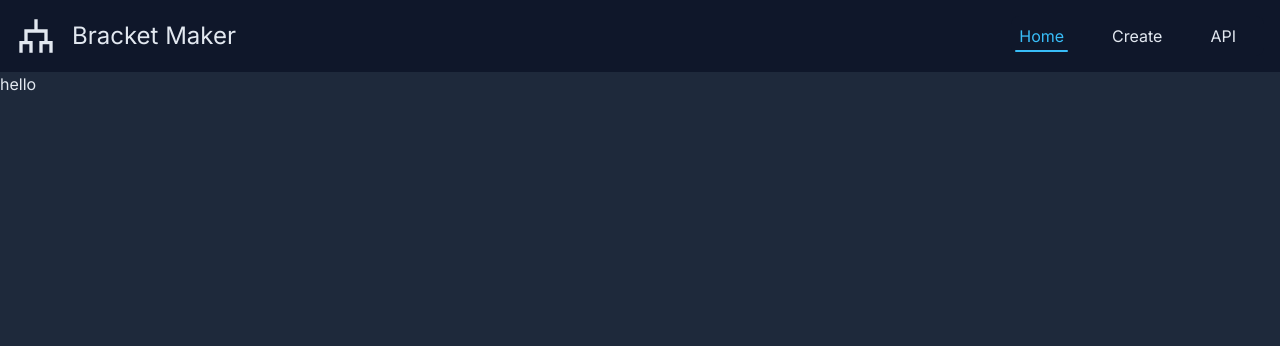
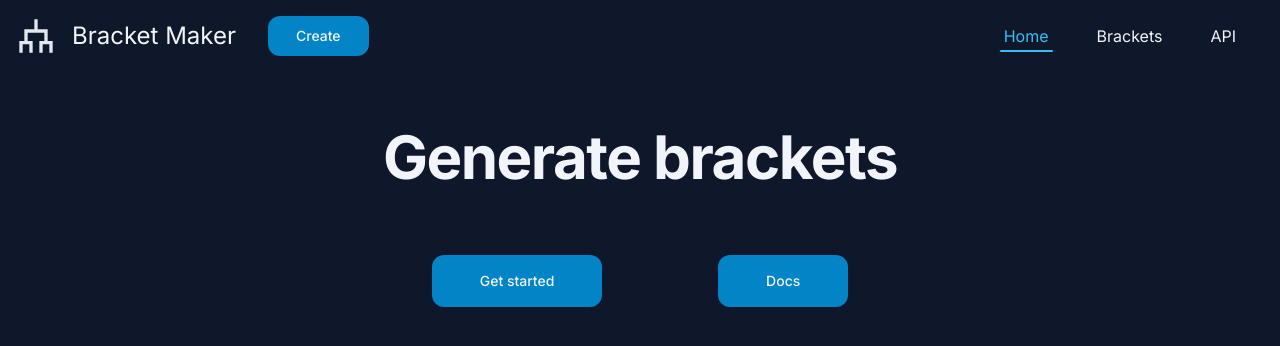
Before and after one commit to ssy38/tournament, a Next.js app in the folder frontend/: page / in a window 1280 px wide. Shown: the top 346 px of the page. Built offline with nearby package versions, Linux system fonts and the light colour scheme.

Commit message:
basic bracket display

```diff
--- /dev/null
+++ b/frontend/src/app/brackets/[id]/BracketView.js
@@ -0,0 +1,42 @@
+export default function BracketView(props) {
+    const bracket = props.bracket
+    const matches = bracket.matches
+    const height = 5000
+    return <><div className="max-h-full max-w-full overflow-x-scroll flex flex-nowrap flex-row">
+        <RoundGroup height={height} round={16}></RoundGroup>
+        <RoundGroup height={height} round={8}></RoundGroup>
+        <RoundGroup height={height} round={4}></RoundGroup>
+        <RoundGroup height={height} round={2}></RoundGroup>
+    </div>
+    </>
+}
+
+export function RoundGroup({round}) {
+    return <div className="inline-flex flex-col justify-around align-middle">
+        {[...Array(round/2)].map((_, i) =>
+            <MatchBlock key={i} round={round}></MatchBlock>
+        )}
+    </div>
+}
+
+export function MatchBlock({round}) {
+    //const height = Math.floor(256 / parseInt(round))
+    //console.log(height)
+
+    return <div style={{height:100/round+'%'}} className={`block  border-white border-r-2 border-y-2 bg-transparent w-20 b-0`}>0</div>
+}
+
+
+        /*<div id="b4" className="inline-flex flex-col justify-around align-middle h-64">
+            <MatchBlock text="8"></MatchBlock>
+            <MatchBlock text="8"></MatchBlock>
+            <MatchBlock text="8"></MatchBlock>
+            <MatchBlock text="8"></MatchBlock>
+        </div>
+        <div id="b4" className="inline-flex flex-col justify-around align-middle h-64">
+            <MatchBlock text="4"></MatchBlock>
+            <MatchBlock text="4"></MatchBlock>
+        </div>
+        <div id="b2" className="inline-flex flex-col justify-around align-middle h-64">
+            <MatchBlock text="2"></MatchBlock>
+        </div>*/
--- a/frontend/src/app/tournaments/[id]/page.js
+++ b/frontend/src/app/brackets/[id]/page.js
@@ -1,6 +1,7 @@
-'use client'
 
-import { notFound, redirect, useRouter } from "next/navigation"
+
+import { notFound } from "next/navigation"
+import BracketView from "./BracketView"
 
 async function getData(id) {
     const res = await fetch(`http://127.0.0.1:8000/api/tournaments/${id}/`, { cache: 'no-store' })
@@ -15,7 +16,8 @@ export default async function Page({params}) {
   if (!data) {
     notFound()
   }
-  return <div>
+  return <>
+    <div classname="block">
     <div>
       Name: {data.name}
     </div>
@@ -30,10 +32,12 @@ export default async function Page({params}) {
     <div>
     <label htmlFor="teamsField">Number of teams:</label>
       <input type="number" id="teamsField"></input>
-      <button type="submit" onClick={() => generate(data.id, document.getElementById('teamsField').value)}>Generate Bracket</button>
+      {/*<button type="submit" onClick={() => generate(data.id, document.getElementById('teamsField').value)}>Generate Bracket</button>*/}
     </div>
     Raw:
     {JSON.stringify(data)}</div>
+    <BracketView bracket={data}/>
+    </>
 }
 
 // Sends post request to generate bracket
--- a/frontend/src/app/tournaments/page.js
+++ b/frontend/src/app/brackets/page.js
@@ -1,5 +1,4 @@
 import Link from "next/link"
-import Form from "./form"
 
 async function getData() {
     const res = await fetch('http://127.0.0.1:8000/api/tournaments/', { cache: 'no-store' })
@@ -13,10 +12,9 @@ export default async function Home() {
     return <div>
       <ul>
       {data.map((tournament) =>
-        <li key="tournament.id"><Link href={`/tournaments/${tournament.id}`}>{tournament.name}</Link></li>
+        <li key="tournament.id"><Link href={`/brackets/${tournament.id}`}>{tournament.name}</Link></li>
       )}
     </ul>
-    <Form/>
     </div>
 
 
--- /dev/null
+++ b/frontend/src/app/create/page.js
@@ -0,0 +1,9 @@
+import Form from "./form"
+
+export default async function Home() {
+    return <div>
+    <Form/>
+    </div>
+
+
+}
--- a/frontend/src/app/globals.css
+++ b/frontend/src/app/globals.css
@@ -3,5 +3,5 @@
 @tailwind utilities;
 
 :root {
-  @apply bg-slate-800 text-slate-200
+  @apply bg-slate-900 text-slate-100
 }
--- a/frontend/src/app/page.js
+++ b/frontend/src/app/page.js
@@ -1,8 +1,9 @@
+import Hero from "@/components/Hero"
+
 export default function Home() {
   return <>
-    <main>
-      <div></div>
-      hello
+    <main className="">
+      <Hero title="Generate brackets" />
     </main>
   </>
 }
--- a/frontend/src/components/Button.js
+++ b/frontend/src/components/Button.js
@@ -1,5 +1,5 @@
 export default function Button(props) {
-    return <button className="bg-sky-600 rounded-md py-3 px-10 min-w-fit">
+    return <button className="flex items-center justify-center bg-sky-600 rounded-xl py-4 px-12 text-sm font-medium w-fit">
         {props.text}
     </button>
 }
--- a/frontend/src/components/Hero.js
+++ b/frontend/src/components/Hero.js
@@ -1 +1,19 @@
-import React from "react";
+import Button from "./Button";
+import Link from "next/link";
+
+export default function Hero(props) {
+    return <div className="block m-auto max-w-3xl px-12">
+        <h1 className="py-12 text-center text-6xl font-bold tracking-tight leading-tight">
+            {props.title}
+        </h1>
+        <div className="flex flex-wrap justify-evenly p-3">
+            <Link href="/create">
+            <Button text="Get started"></Button>
+            </Link>
+
+            <Button text="Docs"></Button>
+        </div>
+        <div>
+        </div>
+    </div>
+}
--- a/frontend/src/components/Navbar.js
+++ b/frontend/src/components/Navbar.js
@@ -2,7 +2,6 @@
 import Link from "next/link";
 import { usePathname } from "next/navigation";
 import { useState } from "react";
-
 
 export function NavLink({ href, label, active }) {
   const isActive = active === href
@@ -14,16 +13,25 @@ export function NavLink({ href, label, active }) {
     </Link></>
 }
 
+export function NavButton({label}) {
+  return <button className="flex items-center justify-center bg-sky-600 rounded-xl px-7 py-2 text-sm font-medium w-fit">
+    {label}
+  </button>
+}
+
 export default function Navbar() {
   const [open, setOpen] = useState(false)
   const active = usePathname()
   return <>
-    <nav className="bg-slate-900">
+    <nav className="sticky top-0 w-full bg-slate-900 z-50">
       <div className="flex flex-wrap justify-between items-center p-4">
-        <Link href="/" className="flex items-center">
-            <img src='/logo.svg' className="mr-4 h-10"></img>
-            <span className="text-2xl font-">Bracket Maker</span>
-        </Link>
+        <div className="flex">
+          <Link href="/" className="flex items-center mr-8">
+              <img src='/logo.svg' className="mr-4 h-10"></img>
+              <span className="text-2xl font-">Bracket Maker</span>
+          </Link>
+          <NavButton label="Create"></NavButton>
+        </div>
         <button onClick={() => setOpen(a => !a)} className="flex items-center md:hidden px-3 h-10 rounded-lg focus:ring-2 focus:ring-slate-700 focus:ring-inset focus:bg-slate-800 hover:bg-slate-800">V</button>
         <div className={`${!open && "hidden"} w-full mt-4 md:m-0 md:block md:w-auto`}>
             <ul className="flex p-3 flex-col w-full rounded-lg text-m mr-5 bg-slate-800 space-y-2 md:p-0 md:flex-row md:space-x-8 md:space-y-0 md:bg-slate-900">
@@ -31,7 +39,7 @@ export default function Navbar() {
                     <NavLink href="/" label="Home" active={active}></NavLink>
                 </li>
                 <li>
-                    <NavLink href="/tournaments" label="Create" active={active}></NavLink>
+                    <NavLink href="/brackets" label="Brackets" active={active}></NavLink>
                 </li>
                 <li>
                     <NavLink href="/API" label="API" active={active}></NavLink>
```
Also changed, not shown: frontend/src/app/brackets/[id]/generate.js (added), frontend/src/app/create/form.js (renamed from frontend/src/app/tournaments/form.js).
